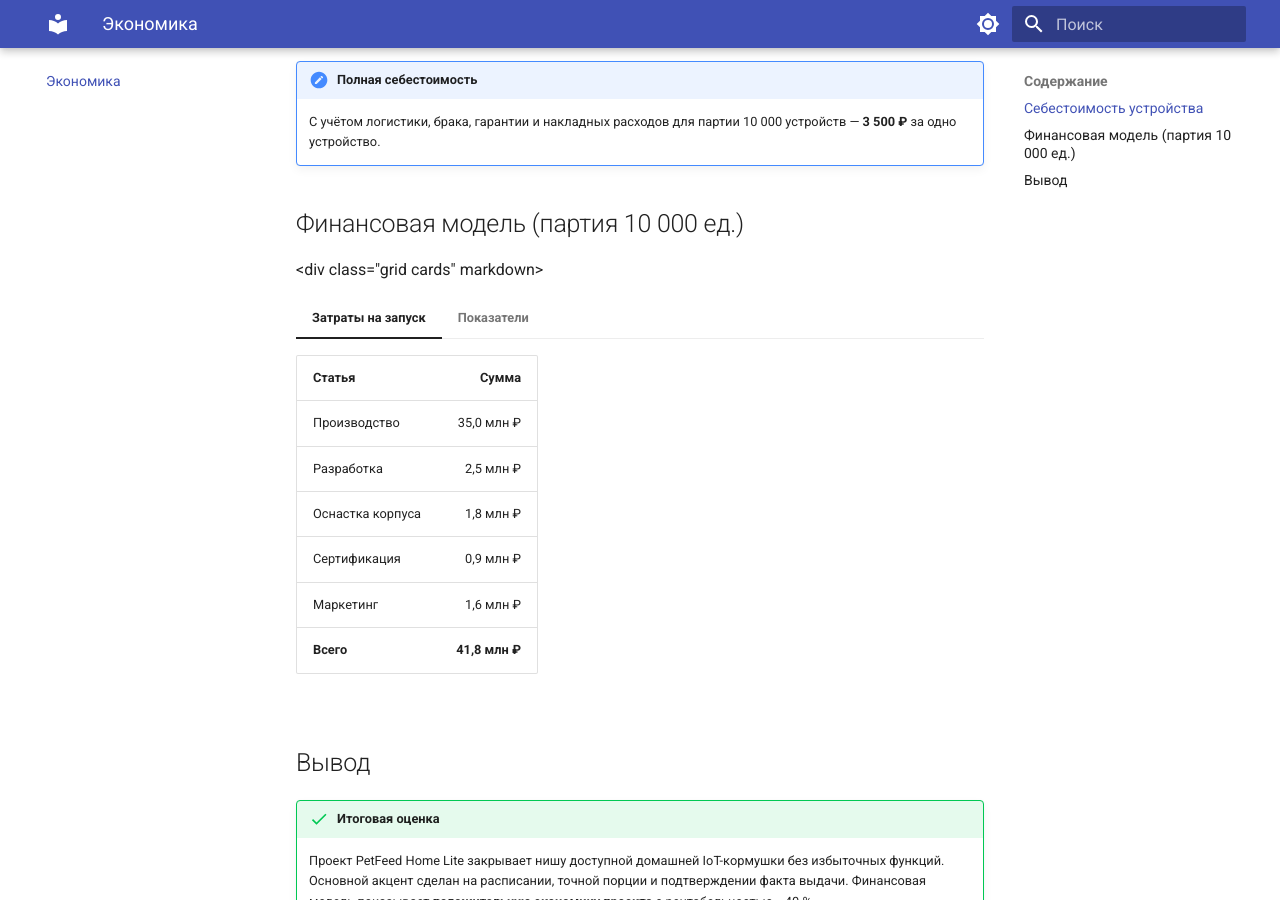
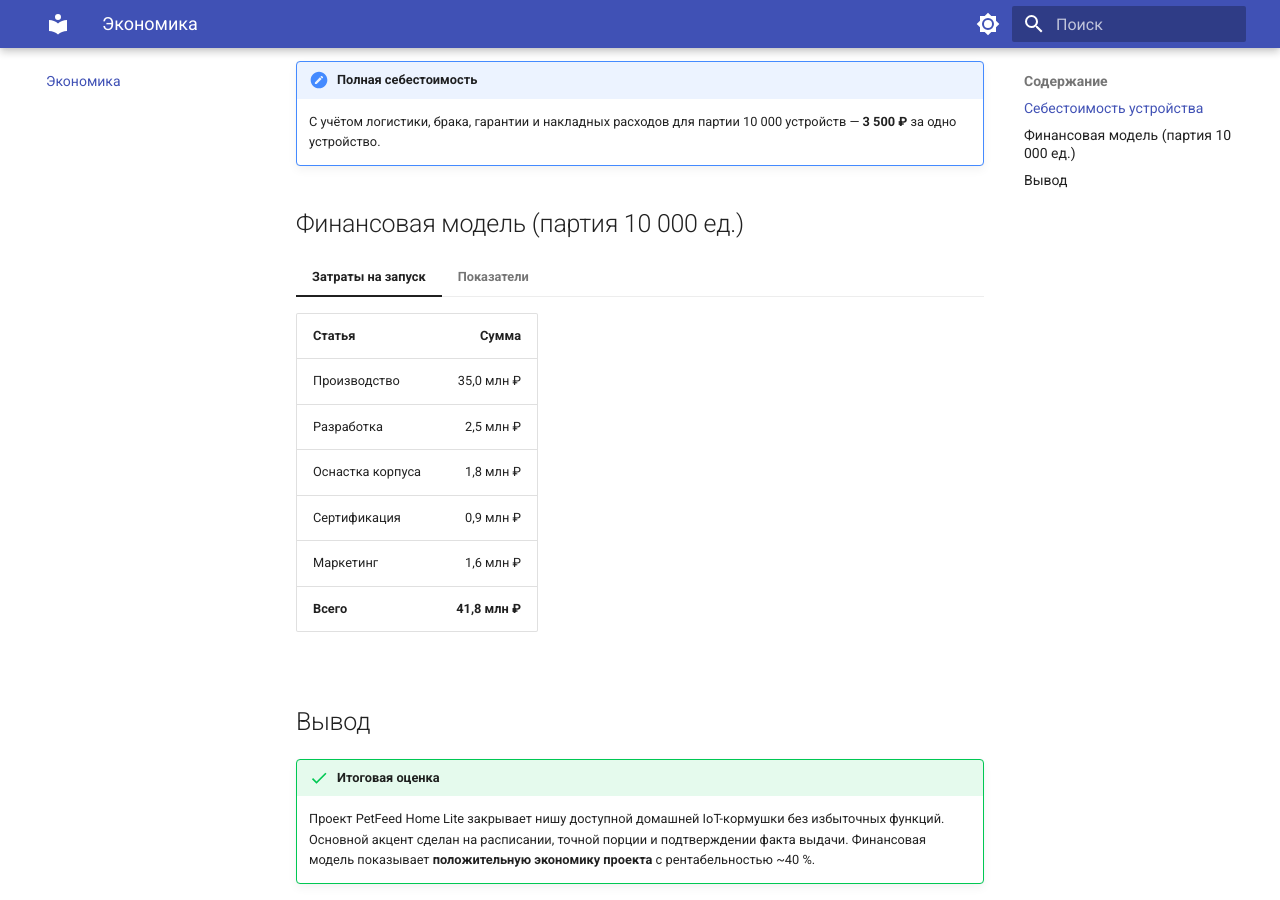
Before and after one commit to uralnaveki/devops-lab-novikov, an MkDocs documentation site: the page built from docs/economics.md, in a window 1280 px wide and 900 px high, scrolled down 754 px. Built offline with MkDocs 1.6.1 and Material for MkDocs 9.7.7, drawn with Linux system fonts in a browser that asks for light colours.

Commit message:
Remove leftover div tag

```diff
--- a/docs/economics.md
+++ b/docs/economics.md
@@ -19,8 +19,6 @@
     С учётом логистики, брака, гарантии и накладных расходов для партии 10 000 устройств — **3 500 ₽** за одно устройство.
 
 ## Финансовая модель (партия 10 000 ед.)
-
-&lt;div class="grid cards" markdown&gt;
 
 === "Затраты на запуск"
 
```
